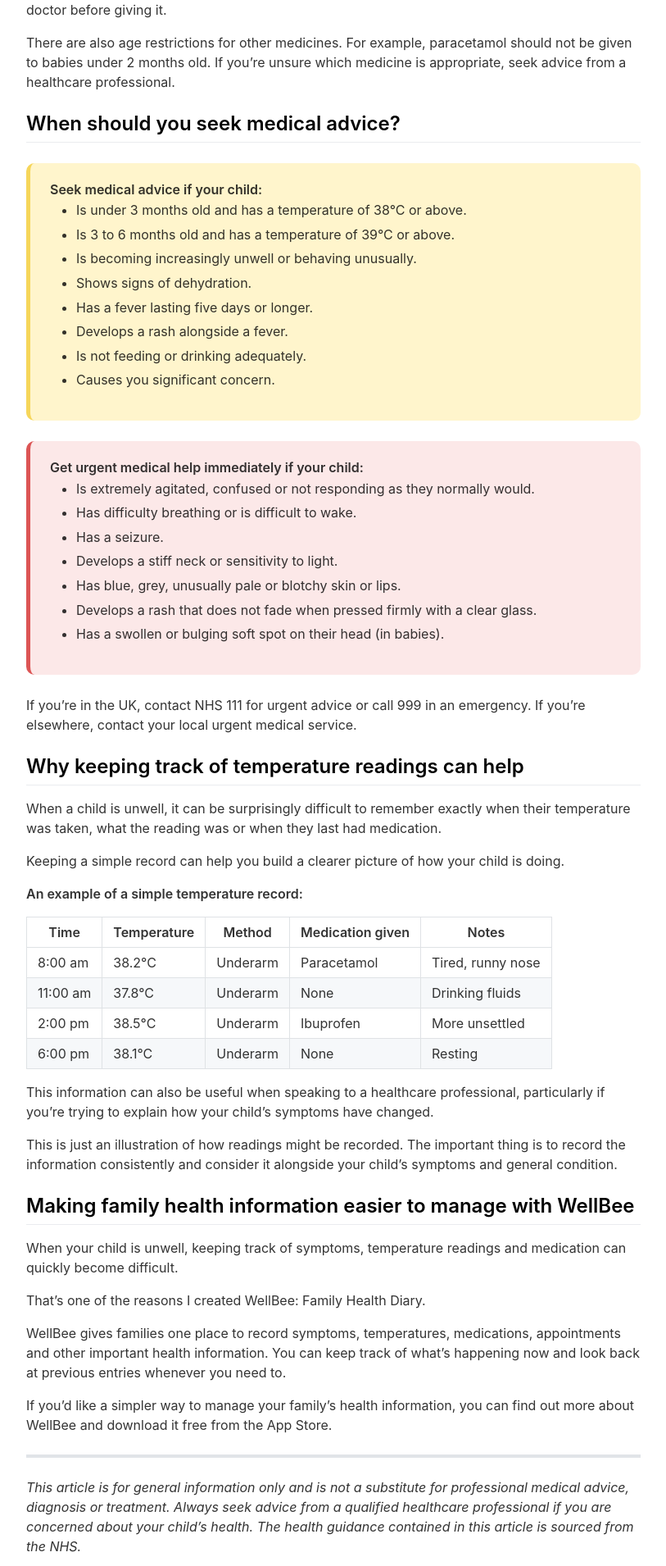
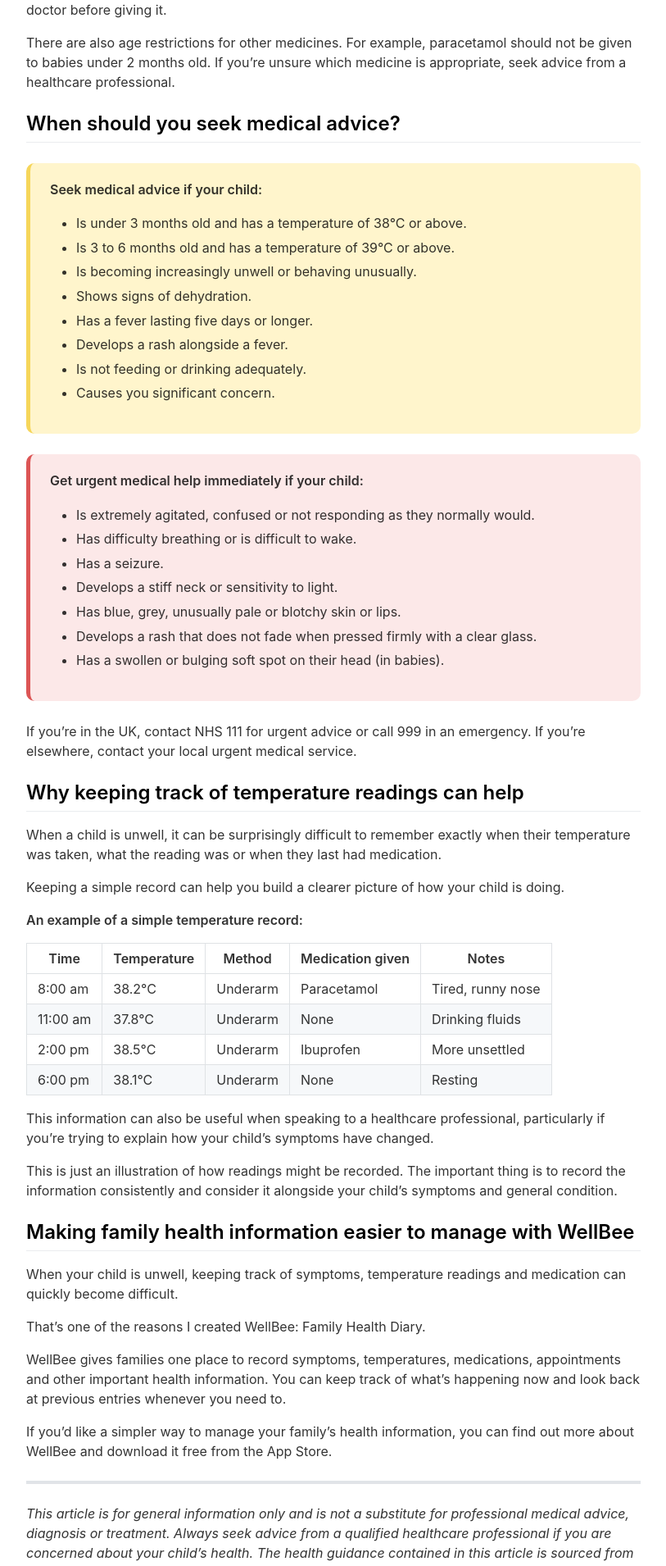
Before and after one commit to sheabrewer1986/WellBeeWebsite, a Jekyll site: the page built from _posts/2026-11-11-managing-temperature.md, in a window 1280 px wide. Shown: the part 2795-4705 px from the top of the page at 82% size, without its empty margins (233-1046 px from the left). Built offline with Jekyll 4.4.1, drawn with Linux system fonts in a browser that asks for light colours; nearby versions of some CDN libraries.

Commit message:
[Tweak] Increase margin-top for blogHighlight ul

```diff
--- a/_sass/layout.scss
+++ b/_sass/layout.scss
@@ -920,7 +920,7 @@ footer {
 }
 
 .blogHighlight ul {
-    margin-top: 12px;
+    margin-top: 16px !important;
 }
 
 // Important information
```
